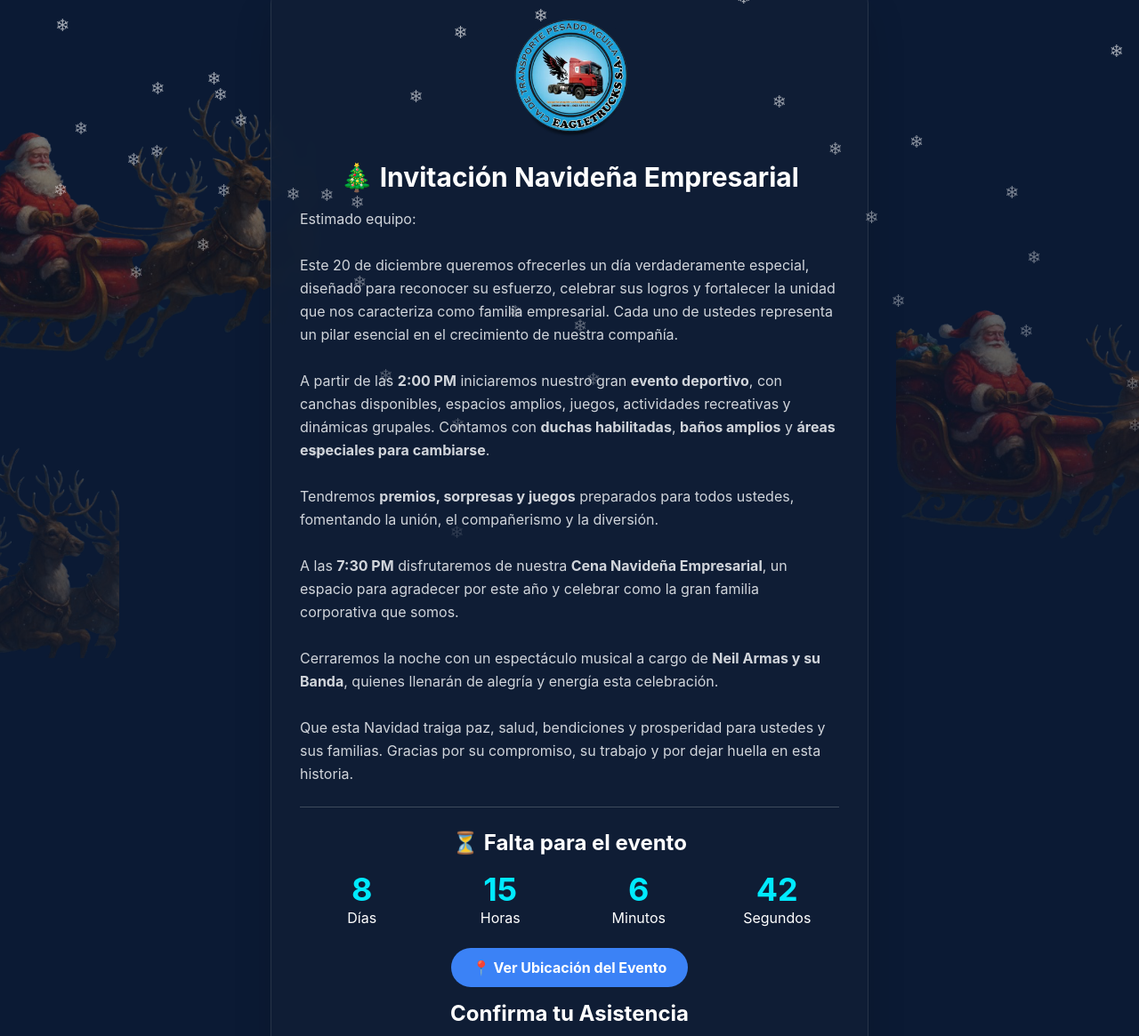
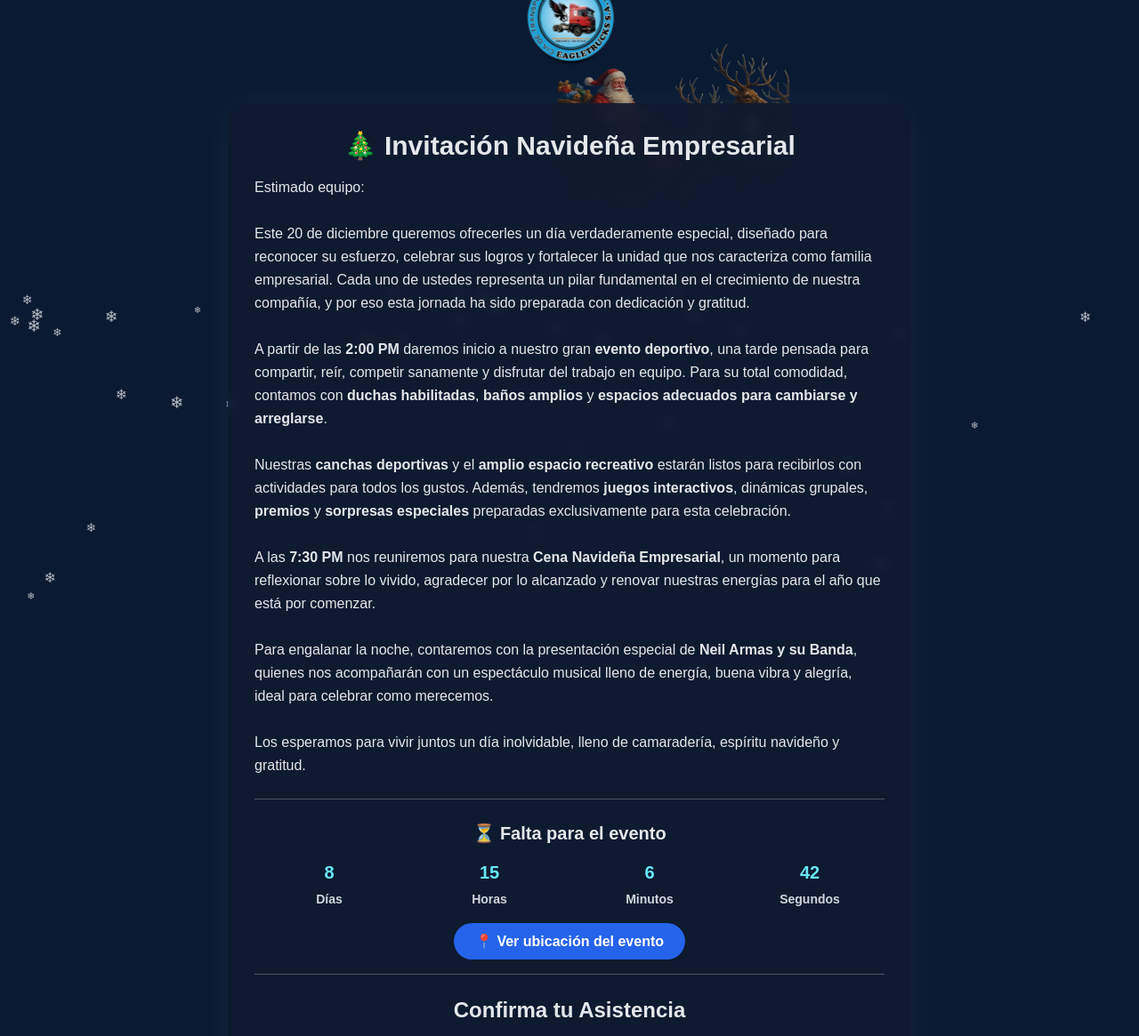
Before and after one commit to Maxlagartilloia/Eagle-trucks, a plain HTML site: page index.html in a window 1280 px wide. Shown: the part 60-1225 px from the top of the page at 89% size. Drawn offline with nearby package versions, Linux system fonts and the light colour scheme.

Commit message:
Update index.html

```diff
--- a/index.html
+++ b/index.html
@@ -1,58 +1,62 @@
 <!DOCTYPE html>
 <html lang="es">
 <head>
-    <meta charset="UTF-8" />
-    <meta name="viewport" content="width=device-width, initial-scale=1.0" />
+<meta charset="UTF-8">
+<meta name="viewport" content="width=device-width, initial-scale=1.0">
 <title>Invitación Navideña Empresarial</title>
 
-    <!-- Tailwind -->
+<!-- Tailwind CDN -->
 <script src="https://cdn.tailwindcss.com"></script>
 
 <style>
     body {
-            background: #0b1a34;
-            color: white;
-            font-family: 'Inter', sans-serif;
+        background: #0b1a33;
         overflow-x: hidden;
+        position: relative;
+        font-family: 'Poppins', sans-serif;
     }
 
-        /* Fondo con Santas */
-        .fondo-santa {
-            position: fixed;
-            inset: 0;
-            z-index: -3;
-            background: #0b1a34 !important;
-            overflow: hidden;
-        }
-
-        .santa {
-            position: absolute;
-            width: 420px;
-            opacity: 0.45;
-        }
-
-        .santa1 { top: 15%; animation: santa1 22s linear infinite; }
-        .santa2 { top: 40%; animation: santa2 27s linear infinite; opacity: 0.35;}
-        .santa3 { top: 65%; animation: santa3 32s linear infinite; opacity: 0.30;}
-
-        @keyframes santa1 { 0%{left:-500px;} 100%{left:110%;} }
-        @keyframes santa2 { 0%{right:-500px;} 100%{right:110%;} }
-        @keyframes santa3 { 0%{left:-600px;} 100%{left:110%;} }
-
-        /* Nieve */
+    /* Nieve animada */
     .snowflake {
         position: fixed;
         top: -10px;
-            color: #ffffffb4;
-            font-size: 1.2rem;
+        color: white;
+        font-size: 12px;
+        user-select: none;
         animation: fall linear infinite;
-            pointer-events: none;
-            z-index: 50;
+        opacity: 0.7;
     }
 
     @keyframes fall {
-            0% { transform: translateY(0); opacity: 1; }
-            100% { transform: translateY(100vh); opacity: 0; }
+        0% { transform: translateY(0) translateX(0); }
+        100% { transform: translateY(110vh) translateX(20px); }
+    }
+
+    /* Santa animado */
+    .santa {
+        position: fixed;
+        top: 10%;
+        left: -300px;
+        width: 260px;
+        opacity: 0.7;
+        animation: santa-move 18s linear infinite;
+        z-index: -1;
+    }
+
+    @keyframes santa-move {
+        0% { left: -350px; top: 8%; }
+        50% { left: 110%; top: 12%; }
+        100% { left: -350px; top: 10%; }
+    }
+
+    /* Caja principal */
+    .card {
+        background: rgba(15, 27, 48, 0.9);
+        backdrop-filter: blur(6px);
+        border-radius: 20px;
+        padding: 30px;
+        margin-top: 40px;
+        box-shadow: 0 0 40px rgba(255,255,255,0.05);
     }
 </style>
 </head>
@@ -60,119 +64,106 @@
 <body>
 
 <!-- Música autoplay -->
-<audio id="musica" autoplay loop>
-    <source src="navidad.mp3" type="audio/mpeg">
-</audio>
+<audio id="musica" src="navidad.mp3" autoplay loop></audio>
 
 <script>
 document.addEventListener("click", () => {
-    const audio = document.getElementById("musica");
-    audio.volume = 0.6;
-    audio.play();
-}, { once: true });
+    document.getElementById("musica").play();
+});
 </script>
 
+<!-- Santa -->
+<img src="santa.png" class="santa">
 
-<!-- Fondo Santa Claus -->
-<div class="fondo-santa">
-    <img src="santa.png" class="santa santa1">
-    <img src="santa.png" class="santa santa2">
-    <img src="santa.png" class="santa santa3">
+<!-- Nieve generada -->
+<script>
+for (let i = 0; i < 40; i++) {
+    let flake = document.createElement("div");
+    flake.className = "snowflake";
+    flake.textContent = "❄";
+    flake.style.left = Math.random() * 100 + "vw";
+    flake.style.animationDuration = 6 + Math.random() * 6 + "s";
+    flake.style.fontSize = 10 + Math.random() * 10 + "px";
+    document.body.appendChild(flake);
+}
+</script>
+
+<!-- Logo -->
+<div class="w-full flex justify-center mt-6">
+    <img src="logo.png" class="h-28">
 </div>
 
-<!-- Generador de nieve -->
-<script>
-function crearNieve(){
-    const snow = document.createElement("div");
-    snow.classList.add("snowflake");
-    snow.textContent = "❄";
-    snow.style.left = Math.random() * window.innerWidth + "px";
-    snow.style.animationDuration = (5 + Math.random() * 5) + "s";
-    document.body.appendChild(snow);
-    setTimeout(() => snow.remove(), 10000);
-}
-setInterval(crearNieve, 120);
-</script>
+<!-- Contenido -->
+<div class="max-w-3xl mx-auto card text-gray-200">
 
-<!-- CONTENIDO PRINCIPAL -->
-<div class="max-w-2xl mx-auto mt-10 mb-16 bg-[#101e36] bg-opacity-90 p-8 rounded-3xl shadow-2xl border border-white/10 backdrop-blur">
+<h2 class="text-3xl font-bold text-center mb-4">
+    🎄 Invitación Navideña Empresarial
+</h2>
 
-    <!-- Logo -->
-    <div class="flex justify-center mb-6">
-        <img src="logo.png" class="w-36 h-36 object-contain">
-    </div>
+<p class="leading-relaxed mb-6">
+Estimado equipo:<br><br>
 
-    <!-- Título -->
-    <h1 class="text-center text-3xl font-bold mb-4">
-        🎄 Invitación Navideña Empresarial
-    </h1>
-
-    <!-- Texto largo -->
-    <p class="text-gray-300 leading-relaxed mb-6">
-        Estimado equipo:<br><br>
-        Este 20 de diciembre queremos ofrecerles un día verdaderamente especial, diseñado para reconocer su esfuerzo, celebrar sus logros y fortalecer la unidad que nos caracteriza como familia empresarial.
-        Cada uno de ustedes representa un pilar esencial en el crecimiento de nuestra compañía.
+Este 20 de diciembre queremos ofrecerles un día verdaderamente especial, diseñado para reconocer su esfuerzo, celebrar sus logros y fortalecer la unidad que nos caracteriza como familia empresarial. Cada uno de ustedes representa un pilar fundamental en el crecimiento de nuestra compañía, y por eso esta jornada ha sido preparada con dedicación y gratitud.
 <br><br>
 
-        A partir de las <strong>2:00 PM</strong> iniciaremos nuestro gran <strong>evento deportivo</strong>, con canchas disponibles, espacios amplios, juegos, actividades recreativas y dinámicas grupales.
-        Contamos con <strong>duchas habilitadas</strong>, <strong>baños amplios</strong> y <strong>áreas especiales para cambiarse</strong>.
+A partir de las <strong>2:00 PM</strong> daremos inicio a nuestro gran <strong>evento deportivo</strong>, una tarde pensada para compartir, reír, competir sanamente y disfrutar del trabajo en equipo. Para su total comodidad, contamos con <strong>duchas habilitadas</strong>, <strong>baños amplios</strong> y <strong>espacios adecuados para cambiarse y arreglarse</strong>.
 <br><br>
 
-        Tendremos <strong>premios, sorpresas y juegos</strong> preparados para todos ustedes, fomentando la unión, el compañerismo y la diversión.
+Nuestras <strong>canchas deportivas</strong> y el <strong>amplio espacio recreativo</strong> estarán listos para recibirlos con actividades para todos los gustos. Además, tendremos <strong>juegos interactivos</strong>, dinámicas grupales, <strong>premios</strong> y <strong>sorpresas especiales</strong> preparadas exclusivamente para esta celebración.
 <br><br>
 
-        A las <strong>7:30 PM</strong> disfrutaremos de nuestra <strong>Cena Navideña Empresarial</strong>, un espacio para agradecer por este año y celebrar como la gran familia corporativa que somos.
+A las <strong>7:30 PM</strong> nos reuniremos para nuestra <strong>Cena Navideña Empresarial</strong>, un momento para reflexionar sobre lo vivido, agradecer por lo alcanzado y renovar nuestras energías para el año que está por comenzar.
 <br><br>
 
-        Cerraremos la noche con un espectáculo musical a cargo de <strong>Neil Armas y su Banda</strong>, quienes llenarán de alegría y energía esta celebración.
+Para engalanar la noche, contaremos con la presentación especial de <strong>Neil Armas y su Banda</strong>, quienes nos acompañarán con un espectáculo musical lleno de energía, buena vibra y alegría, ideal para celebrar como merecemos.
 <br><br>
 
-        Que esta Navidad traiga paz, salud, bendiciones y prosperidad para ustedes y sus familias. Gracias por su compromiso, su trabajo y por dejar huella en esta historia.
+Los esperamos para vivir juntos un día inolvidable, lleno de camaradería, espíritu navideño y gratitud.
 </p>
 
-    <hr class="border-white/20 my-6">
+<hr class="border-gray-600 my-6">
 
-    <!-- Contador regresivo -->
-    <h2 class="text-center text-2xl font-bold mb-4">⏳ Falta para el evento</h2>
-    <div id="contador" class="grid grid-cols-4 gap-4 text-center mb-8"></div>
+<!-- Cuenta regresiva -->
+<h3 class="text-center text-xl font-bold mb-4">⏳ Falta para el evento</h3>
+
+<div class="grid grid-cols-4 gap-3 text-center text-cyan-300 text-xl font-bold" id="countdown"></div>
 
 <script>
-        const eventDate = new Date("2025-12-20T14:00:00");
+let objetivo = new Date("Dec 20, 2025 14:00:00").getTime();
 
-        function actualizarContador() {
-            const now = new Date();
-            const diff = eventDate - now;
+setInterval(()=>{
+    let ahora = new Date().getTime();
+    let distancia = objetivo - ahora;
 
-            if (diff <= 0) return document.getElementById("contador").innerHTML = "<p class='col-span-4'>¡El evento ha comenzado!</p>";
+    if(distancia < 0){ return; }
 
-            const dias = Math.floor(diff / (1000 * 60 * 60 * 24));
-            const horas = Math.floor((diff / (1000 * 60 * 60)) % 24);
-            const minutos = Math.floor((diff / (1000 * 60)) % 60);
-            const segundos = Math.floor((diff / 1000) % 60);
+    let d = Math.floor(distancia/(1000*60*60*24));
+    let h = Math.floor((distancia%(1000*60*60*24))/(1000*60*60));
+    let m = Math.floor((distancia%(1000*60*60))/(1000*60));
+    let s = Math.floor((distancia%(1000*60))/1000);
 
-            document.getElementById("contador").innerHTML = `
-                <div><p class='text-4xl font-bold text-[#00eaff]'>${dias}</p><p>Días</p></div>
-                <div><p class='text-4xl font-bold text-[#00eaff]'>${horas}</p><p>Horas</p></div>
-                <div><p class='text-4xl font-bold text-[#00eaff]'>${minutos}</p><p>Minutos</p></div>
-                <div><p class='text-4xl font-bold text-[#00eaff]'>${segundos}</p><p>Segundos</p></div>
-            `;
-        }
-        setInterval(actualizarContador, 1000);
+    document.getElementById("countdown").innerHTML = `
+        <div>${d}<br><span class='text-sm text-gray-300'>Días</span></div>
+        <div>${h}<br><span class='text-sm text-gray-300'>Horas</span></div>
+        <div>${m}<br><span class='text-sm text-gray-300'>Minutos</span></div>
+        <div>${s}<br><span class='text-sm text-gray-300'>Segundos</span></div>`;
+},1000);
 </script>
 
 <!-- Botón ubicación -->
 <div class="text-center my-6">
     <a href="https://maps.app.goo.gl/VLyivvqmRLtEZRSVA?g_st=ic" target="_blank"
-           class="bg-blue-500 hover:bg-blue-600 text-white px-6 py-3 rounded-full font-bold">
-            📍 Ver Ubicación del Evento
+    class="px-6 py-3 bg-blue-600 hover:bg-blue-700 rounded-full text-white font-semibold">
+        📍 Ver ubicación del evento
     </a>
 </div>
 
-    <!-- Formulario -->
-    <h2 class="text-center text-2xl font-bold mb-4">Confirma tu Asistencia</h2>
+<hr class="border-gray-600 my-6">
 
-    <form action="https://invalvn8n.inversionesalvarado.website/webhook/invitacionempresarial" method="POST"
-          class="space-y-4">
+<h3 class="text-center text-2xl font-bold mb-4">Confirma tu Asistencia</h3>
+
+<!-- FORMULARIO -->
+<form id="formulario" class="space-y-4">
 
     <input name="nombre" required placeholder="Nombre completo"
            class="w-full p-3 rounded bg-[#0f1b30] border border-white/10"/>
@@ -197,10 +188,21 @@ setInterval(crearNieve, 120);
 
 </div>
 
-<!-- Mensaje final -->
-<div class="text-center text-white/60 text-sm pb-10">
-    © 2025 Evento Empresarial – EagleTrucks S.A.
-</div>
+<!-- ENVÍO A N8N INVISIBLE + REDIRECCIÓN -->
+<script>
+document.getElementById("formulario").addEventListener("submit", async function(e){
+    e.preventDefault();
+
+    const data = new FormData(this);
+
+    await fetch("https://invalvn8n.inversionesalvarado.website/webhook/invitacionempresarial", {
+        method: "POST",
+        body: data
+    });
+
+    window.location.href = "gracias.html";
+});
+</script>
 
 </body>
 </html>
```
Lines whose indentation alone changed are shown as unchanged.
